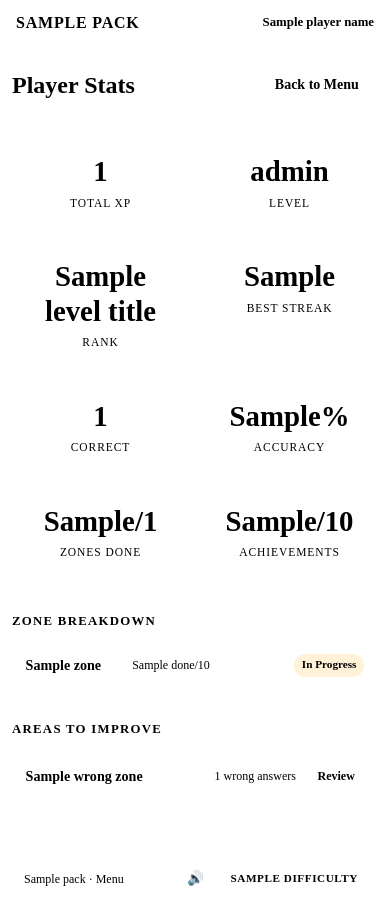
After one commit to thorski1/quest-engine, a Python web app: template engine/web/templates/stats.html in a window 390 px wide. The commit adds this page. Run offline with Jinja, Linux system fonts and the light colour scheme; the template is opened without the code that fills it: most values are stand-ins (such as "Sample title", 1, 10 or a date in 2020).

Commit message:
feat: stats page with accuracy, streaks, zone breakdown, improvement areas
New /stats route shows:
- Total XP, level, rank, best streak, accuracy %
- Zones completed vs total, achievements earned
- Per-zone breakdown with star ratings and progress bars
- "Areas to improve" section showing zones with most wrong answers
- Animated card entrance, responsive grid
- Added to both server.py (single-pack) and hub.py (multi-pack)
- Nav link added to base.html header

Co-Authored-By: Claude Sonnet 4.6 <noreply@anthropic.com>

```diff
--- a/engine/web/templates/base.html
+++ b/engine/web/templates/base.html
@@ -27,6 +27,7 @@
 
   <nav class="header-nav" role="navigation" aria-label="Main navigation">
     <a href="{{ pack_url_prefix }}/" class="nav-link">Zones</a>
+    <a href="{{ pack_url_prefix }}/stats" class="nav-link">Stats</a>
     <a href="{{ pack_url_prefix }}/achievements" class="nav-link">Achievements</a>
   </nav>
 
--- /dev/null
+++ b/engine/web/templates/stats.html
@@ -0,0 +1,166 @@
+{% extends "base.html" %}
+
+{% block extra_head %}
+<style>
+  .stats-page { max-width: 760px; margin: 0 auto; }
+  .stats-header { display: flex; align-items: center; justify-content: space-between; margin-bottom: 2rem; }
+  .stats-title { font-size: 1.5rem; font-weight: 700; color: var(--text-bright); }
+  .stats-player { color: var(--primary); font-weight: 700; }
+
+  .stats-grid {
+    display: grid;
+    grid-template-columns: repeat(auto-fill, minmax(140px, 1fr));
+    gap: 0.75rem;
+    margin-bottom: 2rem;
+  }
+  .stat-card {
+    background: var(--bg-surface);
+    border: 1px solid var(--border);
+    border-radius: var(--radius-lg);
+    padding: 1.1rem;
+    text-align: center;
+    animation: fade-in-up 0.4s ease both;
+  }
+  .stat-card:nth-child(1) { animation-delay: 0.05s; }
+  .stat-card:nth-child(2) { animation-delay: 0.1s; }
+  .stat-card:nth-child(3) { animation-delay: 0.15s; }
+  .stat-card:nth-child(4) { animation-delay: 0.2s; }
+  .stat-card:nth-child(5) { animation-delay: 0.25s; }
+  .stat-card:nth-child(6) { animation-delay: 0.3s; }
+  .stat-card:nth-child(7) { animation-delay: 0.35s; }
+  .stat-card:nth-child(8) { animation-delay: 0.4s; }
+  .stat-value { font-size: 1.8rem; font-weight: 800; color: var(--text-bright); line-height: 1.2; }
+  .stat-label { font-size: 0.72rem; color: var(--text-dim); text-transform: uppercase; letter-spacing: 0.08em; margin-top: 0.3rem; }
+
+  .stat-accent { border-color: var(--primary); }
+  .stat-accent .stat-value { color: var(--primary); }
+  .stat-warn .stat-value { color: var(--warn); }
+  .stat-secondary .stat-value { color: var(--secondary); }
+
+  .section-label {
+    font-size: 0.8rem; font-weight: 700; text-transform: uppercase;
+    letter-spacing: 0.1em; color: var(--text-dim); margin-bottom: 0.75rem; margin-top: 1.5rem;
+  }
+
+  .zone-stats-list { display: flex; flex-direction: column; gap: 0.5rem; margin-bottom: 2rem; }
+  .zone-stat-row {
+    display: flex; align-items: center; gap: 0.75rem;
+    padding: 0.65rem 0.85rem;
+    background: var(--bg-surface); border: 1px solid var(--border);
+    border-radius: var(--radius);
+    font-size: 0.88rem;
+    animation: fade-in-up 0.3s ease both;
+  }
+  .zone-stat-row:nth-child(odd) { animation-delay: 0.05s; }
+  .zone-stat-row:nth-child(even) { animation-delay: 0.1s; }
+  .zone-stat-name { flex: 1; font-weight: 600; color: var(--text-bright); }
+  .zone-stat-badge {
+    font-size: 0.7rem; padding: 0.15rem 0.5rem; border-radius: 100px; font-weight: 700;
+  }
+  .zone-stat-done { background: rgba(76,175,80,0.15); color: #66bb6a; }
+  .zone-stat-progress { background: rgba(255,165,0,0.15); color: var(--warn); }
+  .zone-stat-locked { background: rgba(200,216,232,0.08); color: var(--text-dim); }
+  .zone-stat-detail { font-size: 0.75rem; color: var(--text-dim); white-space: nowrap; }
+  .zone-stars { color: var(--warn); font-size: 0.85rem; }
+
+  .accuracy-bar-wrap {
+    width: 60px; height: 6px; background: var(--border); border-radius: 3px; overflow: hidden;
+  }
+  .accuracy-bar-fill { height: 100%; border-radius: 3px; transition: width 0.5s ease; }
+  .accuracy-high { background: var(--primary); }
+  .accuracy-mid { background: var(--warn); }
+  .accuracy-low { background: var(--accent); }
+
+  @keyframes fade-in-up {
+    from { opacity: 0; transform: translateY(12px); }
+    to   { opacity: 1; transform: translateY(0); }
+  }
+
+  @media (max-width: 600px) {
+    .stats-grid { grid-template-columns: repeat(2, 1fr); }
+  }
+</style>
+{% endblock %}
+
+{% block content %}
+<div class="stats-page">
+
+  <div class="stats-header">
+    <h1 class="stats-title">Player Stats</h1>
+    <a href="{{ pack_url_prefix }}/" class="btn btn-ghost">Back to Menu</a>
+  </div>
+
+  <!-- ── Overview cards ────────────────────────────────────────────────── -->
+  <div class="stats-grid">
+    <div class="stat-card stat-accent">
+      <div class="stat-value">{{ total_xp }}</div>
+      <div class="stat-label">Total XP</div>
+    </div>
+    <div class="stat-card">
+      <div class="stat-value">{{ level }}</div>
+      <div class="stat-label">Level</div>
+    </div>
+    <div class="stat-card">
+      <div class="stat-value">{{ level_title }}</div>
+      <div class="stat-label">Rank</div>
+    </div>
+    <div class="stat-card stat-warn">
+      <div class="stat-value">{{ max_streak }}</div>
+      <div class="stat-label">Best Streak</div>
+    </div>
+    <div class="stat-card">
+      <div class="stat-value">{{ total_correct }}</div>
+      <div class="stat-label">Correct</div>
+    </div>
+    <div class="stat-card">
+      <div class="stat-value">{{ accuracy_pct }}%</div>
+      <div class="stat-label">Accuracy</div>
+    </div>
+    <div class="stat-card stat-secondary">
+      <div class="stat-value">{{ completed_zones }}/{{ total_zones }}</div>
+      <div class="stat-label">Zones Done</div>
+    </div>
+    <div class="stat-card">
+      <div class="stat-value">{{ achievements_unlocked }}/{{ achievements_total }}</div>
+      <div class="stat-label">Achievements</div>
+    </div>
+  </div>
+
+  <!-- ── Zone breakdown ────────────────────────────────────────────────── -->
+  <div class="section-label">Zone Breakdown</div>
+  <div class="zone-stats-list">
+    {% for zone in zones %}
+    <div class="zone-stat-row">
+      <span class="zone-stat-name">{{ zone.name }}</span>
+      {% if zone.completed %}
+        <span class="zone-stars">{% for _ in range(zone.stars) %}★{% endfor %}{% for _ in range(3 - zone.stars) %}☆{% endfor %}</span>
+        <span class="zone-stat-badge zone-stat-done">Done</span>
+      {% elif zone.in_progress %}
+        <span class="zone-stat-detail">{{ zone.done }}/{{ zone.total }}</span>
+        <div class="accuracy-bar-wrap">
+          <div class="accuracy-bar-fill accuracy-mid" style="width: {{ (zone.done / zone.total * 100) | int if zone.total else 0 }}%"></div>
+        </div>
+        <span class="zone-stat-badge zone-stat-progress">In Progress</span>
+      {% else %}
+        <span class="zone-stat-badge zone-stat-locked">Not Started</span>
+      {% endif %}
+    </div>
+    {% endfor %}
+  </div>
+
+  {% if wrong_zones %}
+  <!-- ── Areas to improve ──────────────────────────────────────────────── -->
+  <div class="section-label">Areas to Improve</div>
+  <div class="zone-stats-list">
+    {% for wz in wrong_zones %}
+    <div class="zone-stat-row">
+      <span class="zone-stat-name">{{ wz.name }}</span>
+      <span class="zone-stat-detail">{{ wz.wrong_count }} wrong answers</span>
+      <a href="{{ pack_url_prefix }}/zone/{{ wz.id }}/intro" class="btn btn-ghost" style="padding:0.3rem 0.6rem;font-size:0.75rem;">Review</a>
+    </div>
+    {% endfor %}
+  </div>
+  {% endif %}
+
+</div>
+{% endblock %}
```
Also changed, not shown: engine/web/hub.py (+9 -0 lines), engine/web/server.py (+8 -0 lines), engine/web/state.py (+43 -0 lines).
